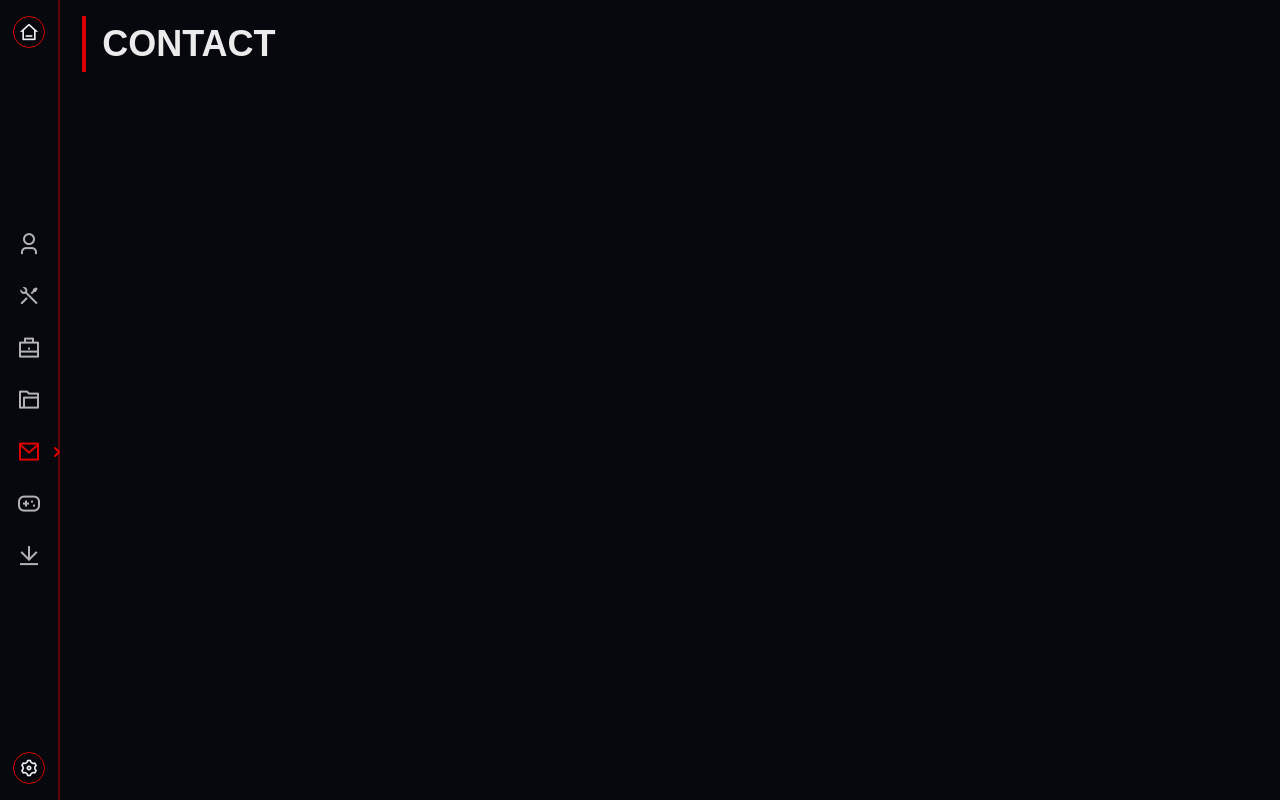
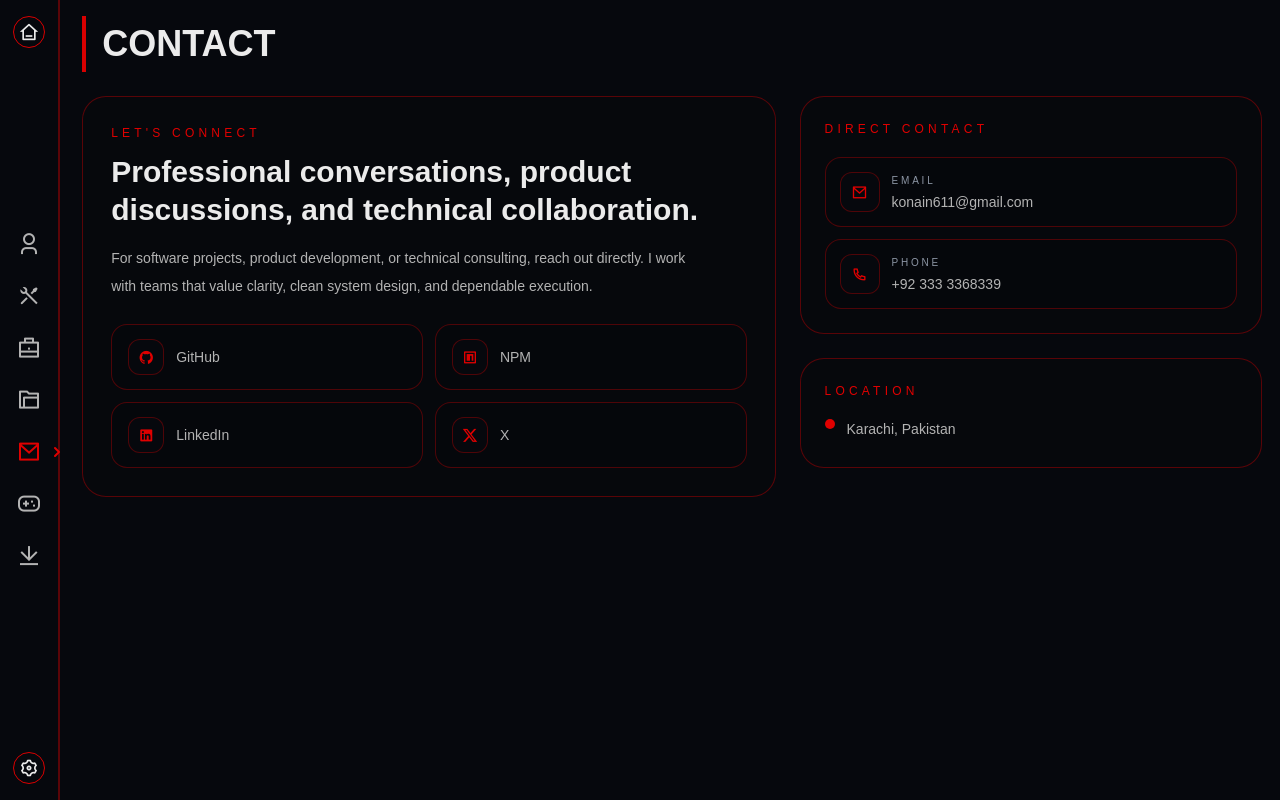
Before and after one commit to konain611/Portfolio, a Next.js app in the folder syedkonainnasir/: page /contact in a window 1280 px wide. Built offline with nearby package versions, Linux system fonts and the light colour scheme.

Commit message:
Update page.js

```diff
--- a/syedkonainnasir/src/app/contact/page.js
+++ b/syedkonainnasir/src/app/contact/page.js
@@ -1,9 +1,110 @@
+const socialLinks = [
+  {
+    href: "https://github.com/konain611",
+    label: "GitHub",
+    icon: "ri-github-fill",
+  },
+  {
+    href: "https://www.npmjs.com/~syedkonainnasir",
+    label: "NPM",
+    icon: "ri-npmjs-line",
+  },
+  {
+    href: "https://www.linkedin.com/in/syedkonainnasir/",
+    label: "LinkedIn",
+    icon: "ri-linkedin-box-fill",
+  },
+  {
+    href: "https://x.com/syedkonain_7",
+    label: "X",
+    icon: "ri-twitter-x-fill",
+  },
+];
+
+const contactDetails = [
+  {
+    href: "mailto:konain611@gmail.com",
+    label: "Email",
+    value: "konain611@gmail.com",
+    icon: "ri-mail-line",
+  },
+  {
+    href: "tel:+923333368339",
+    label: "Phone",
+    value: "+92 333 3368339",
+    icon: "ri-phone-line",
+  },
+];
+
 export default function ContactPage() {
   return (
-          <div className="w-full max-w-[97%] mx-auto py-4 flex flex-col gap-2">
-          <div className="flex flex-col items-start border-l-4 border-(--border) py-2">
-            <h1 className="text-left text-4xl font-bold uppercase ml-4">Contact</h1>
+    <div className="w-full max-w-[97%] mx-auto py-4 flex flex-col gap-6">
+      <div className="flex flex-col items-start border-l-4 border-(--border) py-2">
+        <h1 className="text-left text-4xl font-bold uppercase ml-4">Contact</h1>
+      </div>
+
+      <div className="grid gap-6 lg:grid-cols-[1.35fr_0.9fr]">
+        <section className="rounded-3xl border border-(--border)/40 bg-background/50 p-6 sm:p-7">
+          <p className="text-xs uppercase tracking-[0.35em] text-(--accent)">Let&apos;s connect</p>
+          <h2 className="mt-3 max-w-2xl text-3xl font-semibold leading-tight">
+            Professional conversations, product discussions, and technical collaboration.
+          </h2>
+          <p className="mt-4 max-w-xl text-sm leading-7 text-(--foreground)">
+            For software projects, product development, or technical consulting, reach out directly. I work with teams that value clarity, clean system design, and dependable execution.
+          </p>
+
+          <div className="mt-6 grid gap-3 sm:grid-cols-2">
+            {socialLinks.map((link) => (
+              <a
+                key={link.label}
+                href={link.href}
+                target="_blank"
+                rel="noreferrer"
+                className="group flex items-center justify-between gap-3 rounded-2xl border border-(--border)/35 bg-background/60 px-4 py-3.5 transition-all duration-200 hover:-translate-y-0.5 hover:border-(--accent)/40 hover:bg-(--accent)/5"
+              >
+                <div className="flex items-center gap-3">
+                  <span className="flex h-9 w-9 items-center justify-center rounded-xl border border-(--border)/35 bg-background text-(--accent)">
+                    <i className={`${link.icon} text-base`} />
+                  </span>
+                  <span className="text-sm font-medium text-(--foreground)">{link.label}</span>
+                </div>
+                <i className="ri-arrow-right-up-line text-base text-(--muted) opacity-0 transition-all group-hover:translate-x-0.5 group-hover:opacity-100" />
+              </a>
+            ))}
           </div>
-        </div>
+        </section>
+
+        <aside className="space-y-6">
+          <section className="rounded-3xl border border-(--border)/40 bg-background/50 p-6">
+            <p className="text-xs uppercase tracking-[0.35em] text-(--accent)">Direct contact</p>
+            <div className="mt-5 space-y-3">
+              {contactDetails.map((item) => (
+                <a
+                  key={item.label}
+                  href={item.href}
+                  className="group flex items-center gap-3 rounded-2xl border border-(--border)/35 bg-background/60 p-3.5 transition hover:border-(--accent)/40 hover:bg-(--accent)/5"
+                >
+                  <span className="flex h-10 w-10 items-center justify-center rounded-xl border border-(--border)/35 bg-background text-(--accent)">
+                    <i className={`${item.icon} text-base`} />
+                  </span>
+                  <span className="min-w-0">
+                    <span className="block text-[10px] uppercase tracking-[0.28em] text-(--muted)">{item.label}</span>
+                    <span className="mt-1 block truncate text-sm font-medium text-(--foreground)">{item.value}</span>
+                  </span>
+                </a>
+              ))}
+            </div>
+          </section>
+
+          <section className="rounded-3xl border border-(--border)/40 bg-background/50 p-6">
+            <p className="text-xs uppercase tracking-[0.35em] text-(--accent)">Location</p>
+            <div className="mt-4 flex items-start gap-3">
+              <span className="mt-1 inline-flex h-2.5 w-2.5 rounded-full bg-(--accent)" />
+              <p className="text-sm leading-7 text-(--foreground)">Karachi, Pakistan</p>
+            </div>
+          </section>
+        </aside>
+      </div>
+    </div>
   );
 }
```
